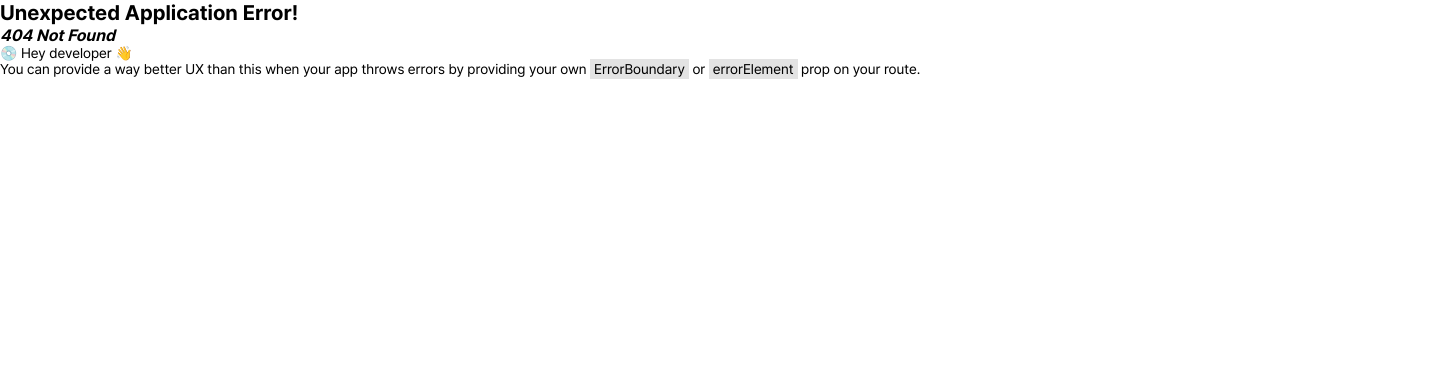
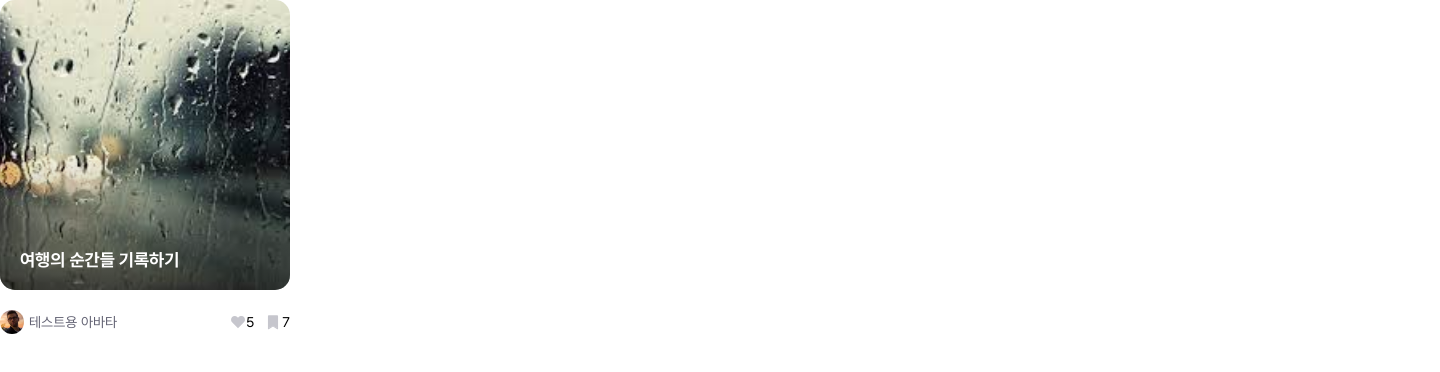
Before and after one commit to neptune588/Picket-FE-deploy-, a React (Vite) app: page /test in a window 1280 px wide. Before the commit this address had no page. Shown: the top 372 px of the page, 1440 px wide, since content can reach past the window. Built offline with nearby package versions, Linux system fonts and the light colour scheme.

Commit message:
feat:#5 탐색 피드 썸네일카드 목업 제작

```diff
--- a/src/pages/OnlyTest.jsx
+++ b/src/components/ThumnailCard/index.jsx
@@ -1,64 +1,18 @@
-//test용 컴포넌트입니다.
-
-import styled from "styled-components";
-
 import { useState } from "react";
 
 import ThumnailImg from "@/components/ThumnailImg/ThumnailImg";
+import ProfileAvatar from "@/components/ProfileAvatar/ProfileAvatar";
 import LikeButton from "@/components/LikeButton/LikeButton";
 import ScrapButton from "@/components/ScrapButton/ScrapButton";
-import ProfileAvatar from "@/components/ProfileAvatar/ProfileAvatar";
 
-const Container = styled.div`
-  width: 290px;
-  margin: 50px auto 0;
-  user-select: none;
-`;
-const ThumnailImgWrapper = styled.div`
-  position: relative;
-  height: 290px;
-  overflow: hidden;
-  border-radius: 15px;
-  > p {
-    position: absolute;
-    left: 20px;
-    bottom: 20px;
-    color: white;
-    font-size: ${({ theme: { typo } }) => {
-      return typo.size.lg;
-    }};
-    font-weight: ${({ theme: { typo } }) => {
-      return typo.weight.bold;
-    }};
-    z-index: 10;
-  }
-  &::after {
-    content: "";
-    position: absolute;
-    bottom: 0;
-    width: 100%;
-    height: 50%;
-    background: linear-gradient(to top, rgba(0, 0, 0, 0.5), rgba(0, 0, 0, 0));
-    z-index: 1;
-  }
-`;
-const ProfileWrapper = styled.div`
-  display: flex;
-  justify-content: space-between;
-  align-items: center;
-  margin-top: 20px;
-`;
-const ButtonBox = styled.div`
-  display: flex;
-  align-items: center;
-  > span {
-    &:nth-child(2) {
-      margin-right: 10px;
-    }
-  }
-`;
+import {
+  Container,
+  ThumnailImgWrapper,
+  ProfileWrapper,
+  ButtonBox,
+} from "@/components/ThumnailCard/style";
 
-export default function OnlyTest() {
+export default function ThumnailCard() {
   const [heartClicked, setHeartClicked] = useState(false);
   const [scrapClicked, setScrapClicked] = useState(false);
 
--- /dev/null
+++ b/src/components/ThumnailCard/style.js
@@ -0,0 +1,54 @@
+import styled from "styled-components";
+
+const Container = styled.div`
+  width: 290px;
+  user-select: none;
+`;
+
+const ThumnailImgWrapper = styled.div`
+  position: relative;
+  height: 290px;
+  overflow: hidden;
+  border-radius: 15px;
+  > p {
+    position: absolute;
+    left: 20px;
+    bottom: 20px;
+    color: white;
+    font-size: ${({ theme: { typo } }) => {
+      return typo.size.lg;
+    }};
+    font-weight: ${({ theme: { typo } }) => {
+      return typo.weight.bold;
+    }};
+    z-index: 10;
+  }
+  &::after {
+    content: "";
+    position: absolute;
+    bottom: 0;
+    width: 100%;
+    height: 50%;
+    background: linear-gradient(to top, rgba(0, 0, 0, 0.5), rgba(0, 0, 0, 0));
+    z-index: 1;
+  }
+`;
+
+const ProfileWrapper = styled.div`
+  display: flex;
+  justify-content: space-between;
+  align-items: center;
+  margin-top: 20px;
+`;
+
+const ButtonBox = styled.div`
+  display: flex;
+  align-items: center;
+  > span {
+    &:nth-child(2) {
+      margin-right: 10px;
+    }
+  }
+`;
+
+export { Container, ThumnailImgWrapper, ProfileWrapper, ButtonBox };
--- /dev/null
+++ b/src/pages/Layout.jsx
@@ -0,0 +1,15 @@
+import { Outlet } from "react-router-dom";
+
+import styled from "styled-components";
+
+const CenterdContainer = styled.div`
+  width: 1440px;
+  margin: 0 auto;
+`;
+export default function LayOut() {
+  return (
+    <CenterdContainer>
+      <Outlet />
+    </CenterdContainer>
+  );
+}
--- /dev/null
+++ b/src/pages/OnlyTest/OnlyTest.jsx
@@ -0,0 +1,7 @@
+//test용 컴포넌트입니다.
+
+import ThumnailCard from "@/components/ThumnailCard";
+
+export default function OnlyTest() {
+  return <ThumnailCard />;
+}
```
Also changed, not shown: src/routes/router.jsx (+9 -2 lines).
